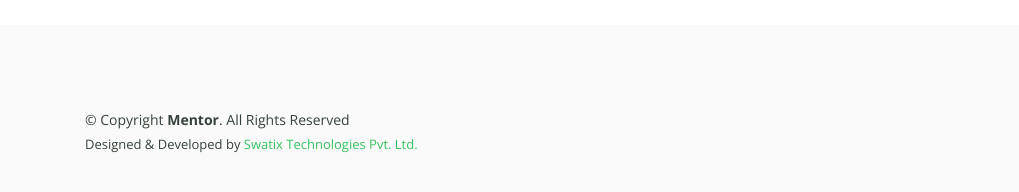
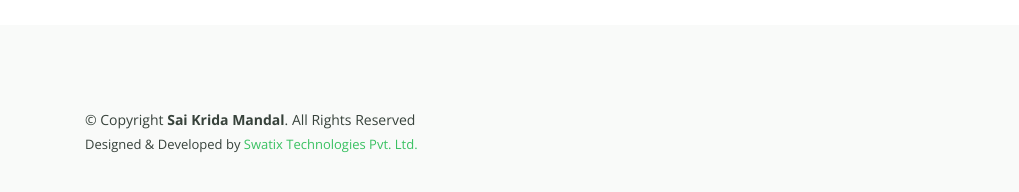
Before and after one commit to swatix/shrisaisports, a plain HTML site: page about.html in a window 1280 px wide. Shown: the part 1433-1625 px from the top of the page, 0-1019 px from the left. Drawn offline with nearby package versions, Linux system fonts and the light colour scheme.

Commit message:
Update about.html

```diff
--- a/about.html
+++ b/about.html
@@ -231,7 +231,7 @@
 
       <div class="mr-md-auto text-center text-md-left">
         <div class="copyright">
-          &copy; Copyright <strong><span>Mentor</span></strong>. All Rights Reserved
+          &copy; Copyright <strong><span>Sai Krida Mandal</span></strong>. All Rights Reserved
         </div>
         <div class="credits">
 
```
